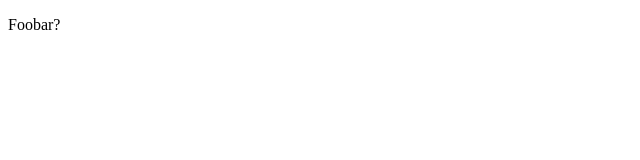
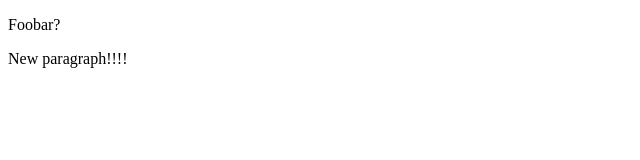
Before and after one commit to bc-smartninja/git-test, a plain HTML site: page index.html in a window 1280 px wide. Shown: the whole page, without its empty margins (0-640 px from the left). Drawn offline with Linux system fonts and the light colour scheme.

Commit message:
Added new paragraph

```diff
--- a/index.html
+++ b/index.html
@@ -6,5 +6,6 @@
 </head>
 <body>
     <p>Foobar?</p>
+    <p>New paragraph!!!!</p>
 </body>
 </html>
```
